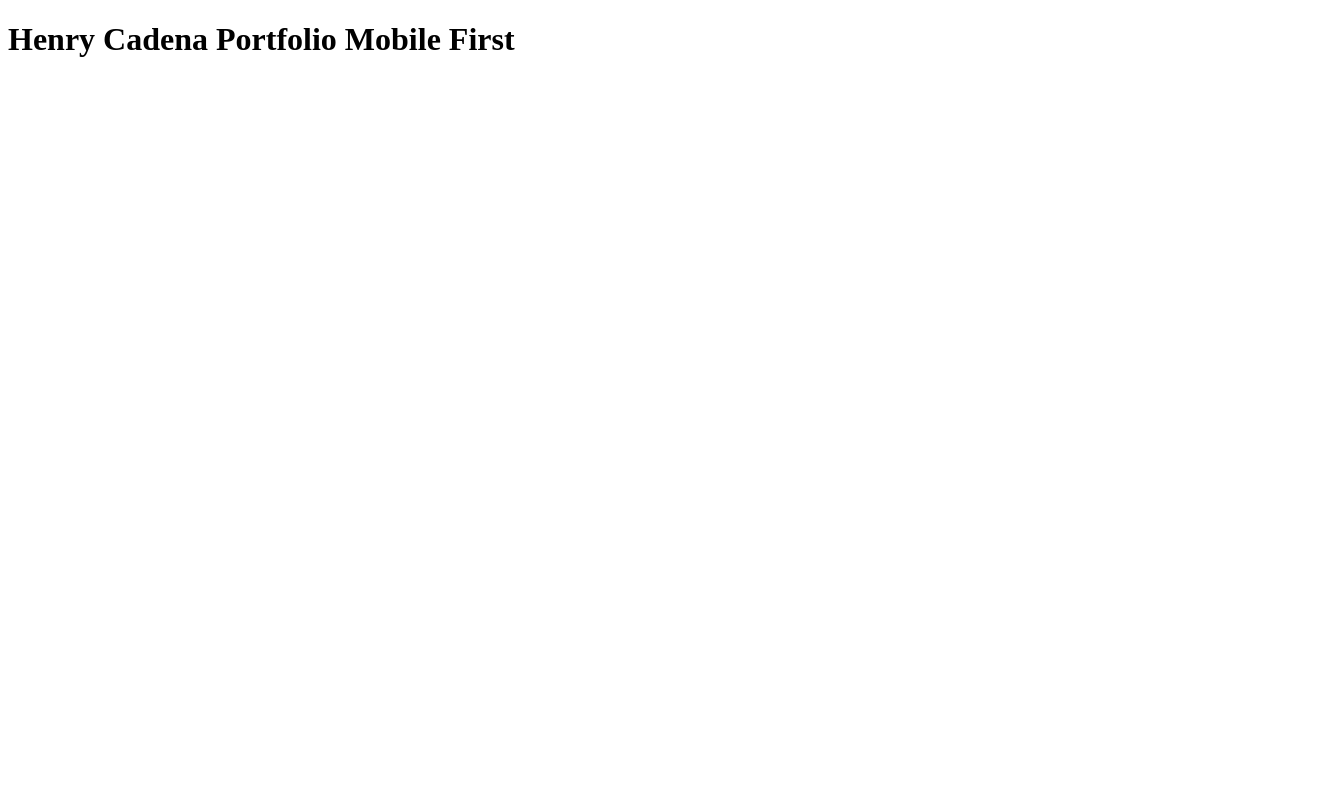
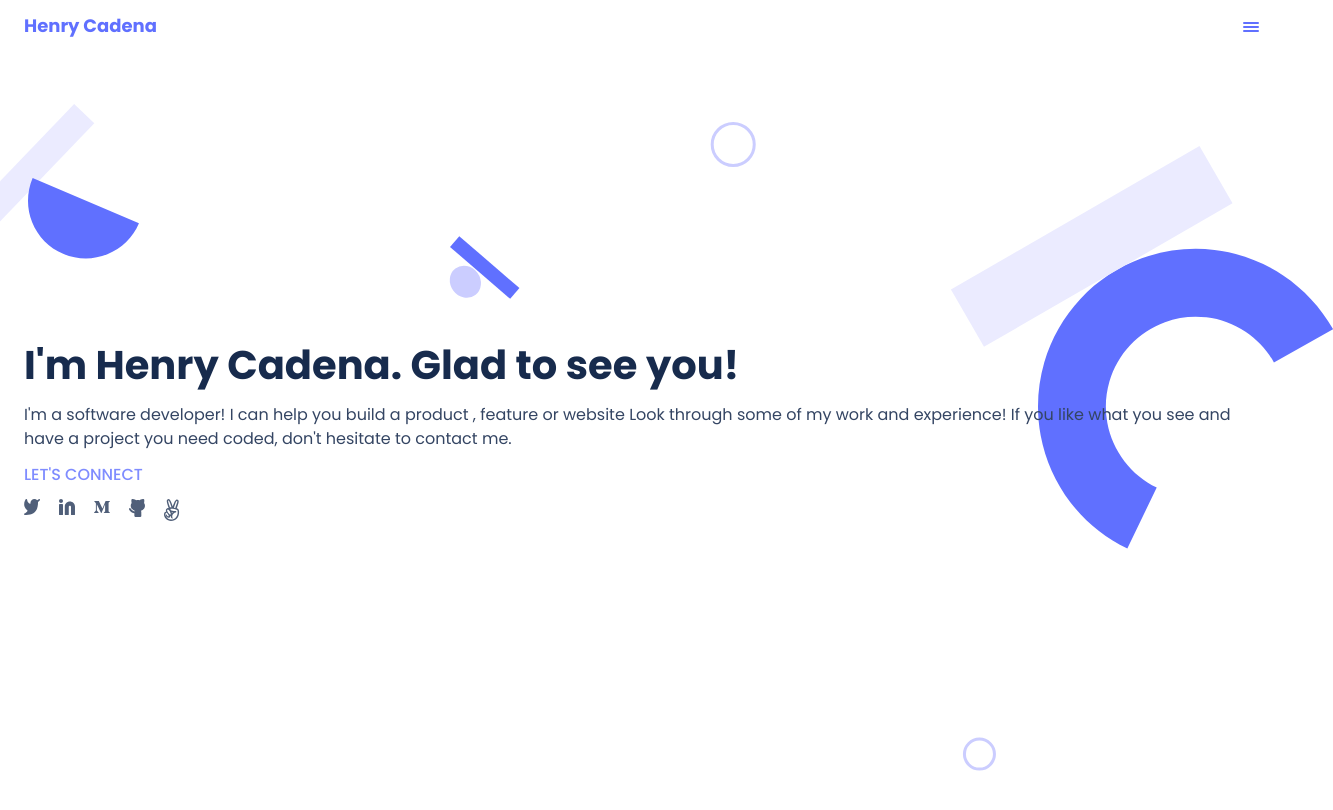
Before and after one commit to henrycadenaec/PortfolioMobileFirst, a website: page index.html in a window 1280 px wide. Shown: the top 810 px of the page, 1333 px wide, since content can reach past the window. Drawn offline with Linux system fonts and the light colour scheme.

Commit message:
Update index.html, style.css files

```diff
--- a/index.html
+++ b/index.html
@@ -5,8 +5,42 @@
     <meta http-equiv="X-UA-Compatible" content="IE=edge">
     <meta name="viewport" content="width=device-width, initial-scale=1.0">
     <title>Henry Cadena Portfolio</title>
+    <link rel="preconnect" href="https://fonts.googleapis.com" />
+    <link rel="preconnect" href="https://fonts.gstatic.com" crossorigin />
+    <link
+      href="https://fonts.googleapis.com/css2?family=Poppins:wght@400;500;700&display=swap"
+      rel="stylesheet"
+    />
+    <link rel="stylesheet" href="style.css">
 </head>
 <body>
-    <h1>Henry Cadena Portfolio Mobile First</h1>
+    <header class="container-header">
+      <h3 class="logo">Henry Cadena</h3>
+      <div class="container-burger">
+        <label class="burger1"></label>
+        <label class="burger2"></label>
+        <label class="burger3"></label>
+      </div>
+    </header>
+    <main class="container-main">
+      <img class="hero-image" src="assets/background-mobile-version.svg" alt="" />
+      <div>
+        <h2>I'm Henry Cadena. Glad to see you!</h2>
+        <p>
+          I'm a software developer! I can help you build a product , feature or
+          website Look through some of my work and experience! If you like what
+          you see and have a project you need coded, don't hesitate to contact
+          me.
+        </p>
+        <p class="bolder">LET'S CONNECT</p>
+        <article class="container-icons">
+          <a href="#"><img src="assets/twitter.svg" alt="twitter" /></a>
+          <a href="#"><img src="assets/linkedin.svg" alt="linkedin" /></a>
+          <a href="#"><img src="assets/m.svg" alt="github" /></a>
+          <a href="#"><img src="assets/github.svg" alt="twitter" /></a>
+          <a href="#"><img src="assets/peace.svg" alt="peace" /></a>
+        </article>
+      </div>
+    </main>
 </body>
 </html>
--- a/style.css
+++ b/style.css
@@ -1,5 +1,7 @@
+/* stylelint-disable no-missing-end-of-source-newline */
 html {
   box-sizing: border-box;
+  margin: 0;
 }
 
 *,
@@ -7,3 +9,171 @@ html {
 *::before {
   box-sizing: inherit;
 }
+
+body {
+  margin: 0;
+  padding: 0;
+  display: flex;
+  flex-direction: column;
+  min-height: 100vh;
+}
+
+h3 {
+  margin: 0;
+}
+
+/* Elements of Burger */
+
+/* ------------------------------------------------- */
+.container-burger {
+  position: relative;
+  width: 16px;
+  height: 20px;
+  cursor: pointer;
+}
+
+.burger1 {
+  position: absolute;
+  top: 29.17%;
+  bottom: 70.83%;
+  left: 16.67%;
+  right: 16.67%;
+  width: 16px;
+  height: 2px;
+  background-color: #6070ff;
+  border-radius: 1px;
+}
+
+.burger2 {
+  position: absolute;
+  top: 50%;
+  bottom: 50%;
+  left: 16.67%;
+  right: 16.67%;
+  width: 16px;
+  height: 2px;
+  background-color: #6070ff;
+  border-radius: 1px;
+}
+
+.burger3 {
+  position: absolute;
+  top: 70.83%;
+  bottom: 29.17%;
+  left: 16.67%;
+  right: 16.67%;
+  width: 16px;
+  height: 2px;
+  background-color: #6070ff;
+  border-radius: 1px;
+}
+
+/* Header */
+
+header {
+  margin-left: 24px;
+  margin-right: 24px;
+  flex-grow: 0;
+}
+
+.container-header {
+  display: flex;
+  flex-direction: row;
+  justify-content: space-between;
+  padding-top: 1rem;
+  padding-bottom: 1rem;
+}
+
+.logo {
+  font-family: "Poppins", sans-serif;
+  font-style: 700;
+  font-size: 18px;
+  line-height: 20px;
+  color: #6070ff;
+}
+
+/* main */
+
+main {
+  margin: 0;
+  display: flex;
+  flex-direction: column;
+  justify-content: center;
+  align-items: center;
+  align-items: flex-start;
+  flex-grow: 1;
+}
+
+main div {
+  margin-left: 24px;
+  margin-right: 24px;
+}
+
+.hero-image {
+  position: absolute;
+  top: 104px;
+  left: -34px;
+  right: -53px;
+  z-index: -1;
+}
+
+h2 {
+  margin-top: 12px;
+  margin-bottom: 12px;
+  font-family: "Poppins", sans-serif;
+  font-style: normal;
+  font-weight: 700;
+  font-size: 40px;
+  line-height: 52px;
+  color: #172b4d;
+}
+
+p {
+  margin-top: 12px;
+  margin-bottom: 12px;
+  font-family: "Poppins", sans-serif;
+  font-style: normal;
+  font-weight: 400;
+  font-size: 16px;
+  line-height: 24px;
+  color: #344563;
+}
+
+.bolder {
+  font-weight: 500;
+  color: #7f8cff;
+}
+
+.container-icons {
+  display: flex;
+  flex-direction: row;
+  justify-content: flex-start;
+  flex-wrap: wrap;
+  gap: 19.1px;
+}
+
+.container-icons img {
+  width: 16px;
+}
+
+.container-icons a:hover {
+  transform: scale(1.2);
+}
+
+@media screen and (min-width: 375px) and (max-width: 768px) {
+  .container-header {
+    display: flex;
+    flex-direction: row;
+    justify-content: space-between;
+    padding-top: 3.625rem;
+    padding-bottom: 1.5rem;
+  }
+
+  .hero-image {
+    position: absolute;
+    top: 104px;
+    left: -34px;
+    right: -53px;
+    z-index: -1;
+  }
+}
```
